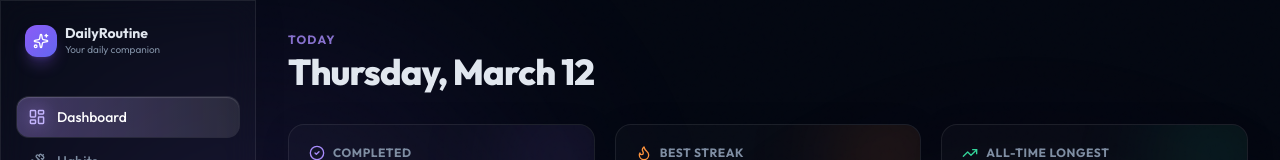
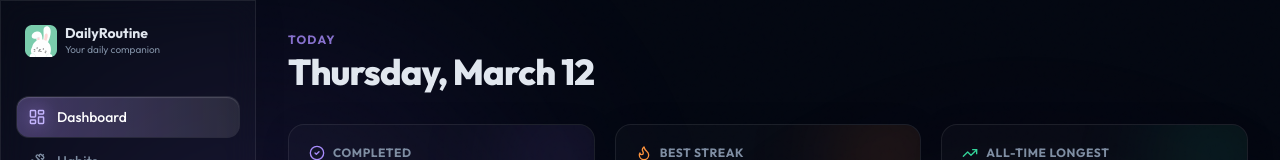
Before and after one commit to Souptik-De/DailyRoutine, a React (Vite) app in the folder frontend/: page / in a window 1280 px wide. Shown: the top 160 px of the page. Built offline with nearby package versions, Linux system fonts and the light colour scheme; no server answers.

Commit message:
Upadate logo

```diff
--- a/frontend/index.html
+++ b/frontend/index.html
@@ -2,7 +2,7 @@
 <html lang="en">
   <head>
     <meta charset="UTF-8" />
-    <link rel="icon" type="image/svg+xml" href="/vite.svg" />
+    <link rel="icon" type="image/svg+xml" href="public/logoooo.svg" />
     <meta name="viewport" content="width=device-width, initial-scale=1.0" />
     <!-- Google Fonts: Outfit -->
     <link rel="preconnect" href="https://fonts.googleapis.com">
--- a/frontend/src/components/Layout.tsx
+++ b/frontend/src/components/Layout.tsx
@@ -18,8 +18,8 @@ export default function Layout({ children }: { children: React.ReactNode }) {
       <aside className="w-64 flex-shrink-0 glass border-r border-white/5 flex flex-col py-6 px-4 fixed h-full z-20 shadow-[4px_0_24px_rgba(0,0,0,0.2)]">
         {/* Logo */}
         <div className="flex items-center gap-2 px-2 mb-10">
-          <div className="w-8 h-8 rounded-lg bg-gradient-to-br from-violet-500 to-indigo-500 flex items-center justify-center shadow-lg shadow-violet-500/30">
-            <Sparkles className="w-4 h-4 text-white" />
+          <div className="flex items-center justify-center">
+            <img src="/logoooo.svg" alt="DailyRoutine Logo" className="w-8 h-8" />
           </div>
           <div>
             <h1 className="text-sm font-bold text-foreground leading-none">DailyRoutine</h1>
```
Also changed, not shown: frontend/public/logoooo.svg (added), frontend/public/menu-svgrepo-com.svg (added).
